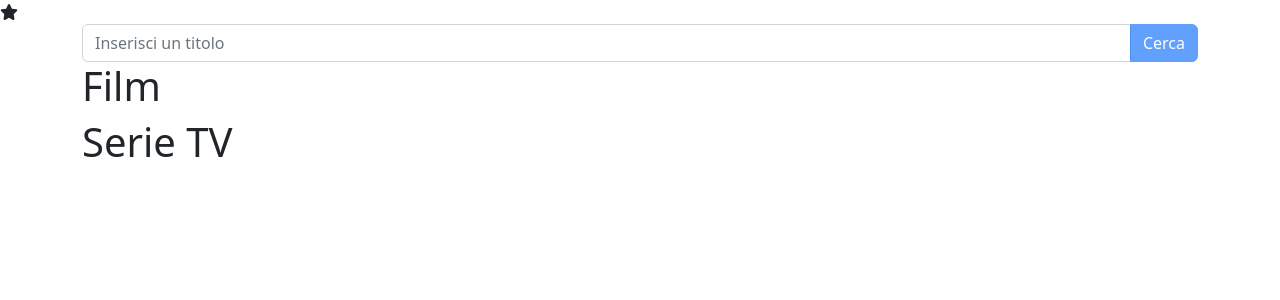
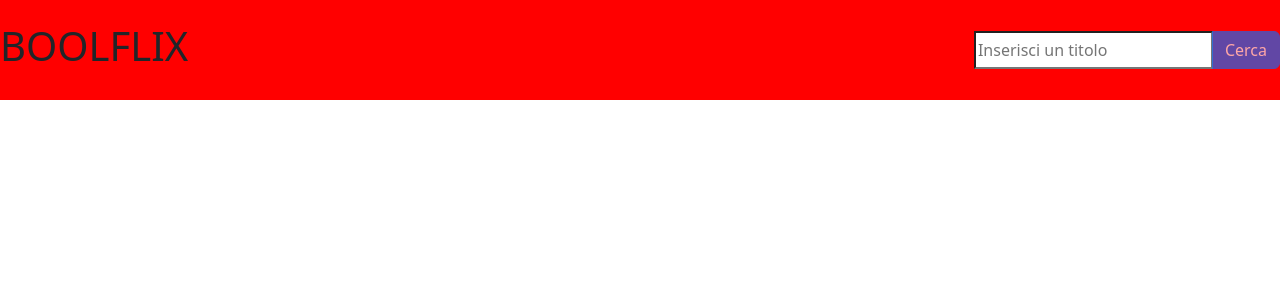
Before and after one commit to SamuelePassiatore/vite-boolflix, a Vue app: page / in a window 1280 px wide. Shown: the top 300 px of the page. Built offline with nearby package versions, Linux system fonts and the light colour scheme.

Commit message:
add header component with emits

```diff
--- a/src/App.vue
+++ b/src/App.vue
@@ -1,15 +1,17 @@
 <script>
 import axios from 'axios';
 import { store } from './assets/data/store';
+import AppHeader from './components/AppHeader.vue';
+import AppMain from './components/AppMain.vue';
 export default {
   name: 'Boolflix',
+  components: { AppHeader, AppMain },
   data() {
     return {
       apiKey: 'api_key=4f01516c5f5e36c277e6c94fe530bbe4',
       apiUriMovie: `https://api.themoviedb.org/3/search/movie?api_key=4f01516c5f5e36c277e6c94fe530bbe4&query=`,
       apiUriSeries: `https://api.themoviedb.org/3/search/tv?api_key=4f01516c5f5e36c277e6c94fe530bbe4&query=`,
       store,
-      searchTerm: ''
     }
   },
   methods: {
@@ -17,54 +19,39 @@ export default {
       const url = new URL(`./assets/img/${image}.png`, import.meta.url);
       return url.href
     },
-
-    fetchMovie(url) {
+    searchMovie(url) {
       axios.get(url)
         .then((res) => {
           store.movies = res.data.results
         }).catch(error => { console.log(error) })
     },
-
-    fetchSeries(url) {
+    searchSeries(url) {
       axios.get(url)
         .then((res) => {
           store.series = res.data.results
         }).catch(error => { console.log(error) })
     },
-
-    onTypeSearch() {
-      const apiUriMovie = this.apiUriMovie + `${this.searchTerm}`;
-      this.fetchMovie(apiUriMovie);
-
-      const apiUriSeries = this.apiUriSeries + `${this.searchTerm}`;
-      this.fetchSeries(apiUriSeries);
+    onTypeSearch(searchTerm) {
+      const apiUriMovie = this.apiUriMovie + `${searchTerm}`;
+      this.searchMovie(apiUriMovie);
+      const apiUriSeries = this.apiUriSeries + `${searchTerm}`;
+      this.searchSeries(apiUriSeries);
     },
-
-    clearInput() {
-      this.searchTerm = '';
   },
+}
+</script>
 
 
-  },
+<template>
+  <!-- <font-awesome-icon icon="fa-solid fa-star" />
+  <div class="container"> -->
+  <app-header @search-term="onTypeSearch"></app-header>
 
-}
-
-</script>
-
-<template>
-  <font-awesome-icon icon="fa-solid fa-star" />
-  <div class="container">
-    <div class="input-group">
-      <input v-model.trim="this.searchTerm" @keyup.enter="onTypeSearch" @keyup.esc="clearInput" type="text"
-        placeholder="Inserisci un titolo" class="form-control">
-      <button @click="onTypeSearch" :class="{ disabled: !this.searchTerm }" class="btn btn-primary">Cerca</button>
-    </div>
-
-    <div class="movies">
+  <!-- <div class="movies">
     <h1>Film</h1>
     <ul class="list-group" v-for="movie in store.movies" @key="movies.id">
-        <li class="list-group-item"><img :src="`https://image.tmdb.org/t/p/w342/${movie.poster_path}`"
-            :alt="movie.title" class="img-fluid">
+      <li class="list-group-item"><img :src="`https://image.tmdb.org/t/p/w342/${movie.poster_path}`" :alt="movie.title"
+          class="img-fluid">
       </li>
       <li class="list-group-item">Titolo: {{ movie.title }}</li>
       <li class="list-group-item">Titolo Originale: {{ movie.original_title }}</li>
@@ -73,7 +60,6 @@ export default {
       <li class="list-group-item">Voto: {{ movie.vote_average }}</li>
     </ul>
   </div>
-
   <div class="series">
     <h1>Serie TV</h1>
     <ul class="list-group" v-for="serie in store.series" @key="series.id">
@@ -86,10 +72,10 @@ export default {
           :alt="serie.name"></li>
       <li class="list-group-item">Voto: {{ serie.vote_average }}</li>
     </ul>
-    </div>
-  </div>
+  </div> -->
+
+  <!-- </div> -->
 </template>
-
 <style lang="scss" scoped>
 @use './assets/scss/style.scss'
 </style>
--- a/src/components/AppHeader.vue
+++ b/src/components/AppHeader.vue
@@ -1,6 +1,14 @@
 <script>
+import { store } from '../assets/data/store'
 export default {
     name: 'AppHeader',
+    data() {
+        return {
+            searchTerm: '',
+            store
+        }
+    },
+    emits: ['search-term']
 
 
 }
@@ -8,9 +16,21 @@ export default {
 </script>
 
 <template>
-
+    <header class="d-flex align-items-center">
+        <h1>BOOLFLIX</h1>
+        <div class="input-group d-flex justify-content-end">
+            <input v-model.trim="searchTerm" @keyup.enter="$emit('search-term', searchTerm)" type="text"
+                placeholder="Inserisci un titolo">
+            <button @click="$emit('search-term', searchTerm)" :class="{ disabled: !searchTerm }"
+                class="btn btn-primary">Cerca</button>
+        </div>
+    </header>
 </template>
 
 <style lang="scss" scoped>
+header {
+    height: 100px;
+    background-color: red;
 
+}
 </style>
```
Lines whose indentation alone changed are shown as unchanged.
